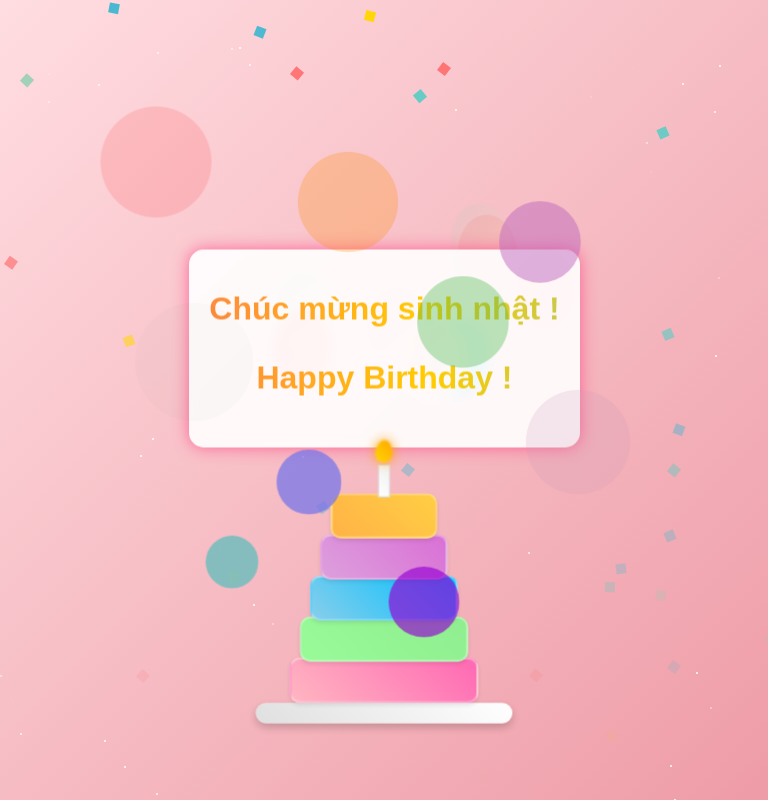
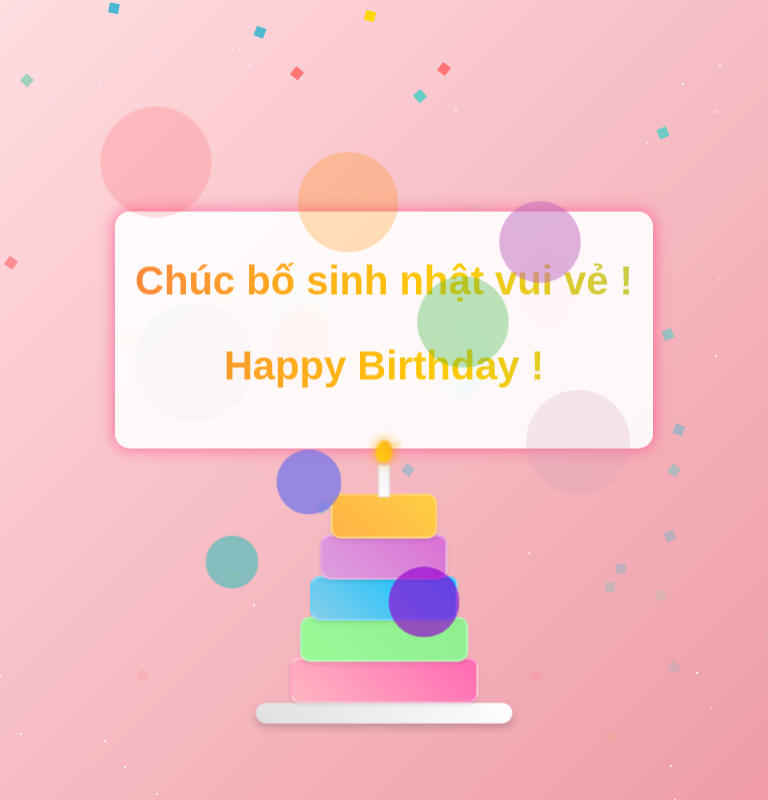
Before and after one commit to minzuy/BirthDate, a React (Vite) app: page / in a window 768 px wide. Built offline with nearby package versions, Linux system fonts and the light colour scheme.

Commit message:
23/02/2025 first commit

```diff
--- a/index.html
+++ b/index.html
@@ -1,10 +1,10 @@
-<!doctype html>
+<!DOCTYPE html>
 <html lang="en">
   <head>
     <meta charset="UTF-8" />
     <link rel="icon" type="image/svg+xml" href="/public/pic1.jpg" />
     <meta name="viewport" content="width=device-width, initial-scale=1.0" />
-    <title>Birth Date </title>
+    <title>Minh Duy's project</title>
   </head>
   <body>
     <div id="root"></div>
--- a/src/App.css
+++ b/src/App.css
@@ -213,6 +213,7 @@ body {
   background: linear-gradient(45deg, #FFB347, #FFCE44);
 }
 
+/* Cải thiện ngọn nến */
 .candle {
   position: absolute;
   bottom: 220px;
@@ -222,8 +223,10 @@ body {
   height: 30px;
   background: linear-gradient(45deg, #ffffff, #f0f0f0);
   border: 1px solid #ddd;
+  z-index: 2;
 }
 
+/* Cải thiện ngọn lửa */
 .flame {
   position: absolute;
   bottom: 255px;
@@ -235,12 +238,66 @@ body {
   border-radius: 50% 50% 50% 50% / 60% 60% 40% 40%;
   box-shadow: 0 0 10px #FFA500;
   filter: blur(1px);
-  animation: flame-dance 0.6s ease-in-out infinite alternate;
+  animation: flame-dance 0.6s ease-in-out infinite alternate, flame-flicker 0.1s infinite alternate;
+  z-index: 3;
 }
 
+/* Hiệu ứng lửa nhấp nháy */
+@keyframes flame-flicker {
+  0%, 100% { opacity: 0.9; }
+  50% { opacity: 1; }
+}
+
+/* Hiệu ứng lửa di chuyển */
 @keyframes flame-dance {
   0% { transform: translateX(-50%) rotate(-5deg) scale(1); }
   100% { transform: translateX(-50%) rotate(5deg) scale(1.1); }
+}
+
+/* Thêm tia sáng xung quanh ngọn lửa */
+.flame::before,
+.flame::after {
+  content: '';
+  position: absolute;
+  width: 100%;
+  height: 100%;
+  border-radius: 50%;
+  background: rgba(255, 165, 0, 0.3);
+  animation: flame-rays 1s ease-out infinite;
+  transform-origin: center;
+}
+
+.flame::before { transform: rotate(45deg); }
+.flame::after { transform: rotate(-45deg); }
+
+@keyframes flame-rays {
+  0% {
+    transform: rotate(0deg) translateY(0) scale(1);
+    opacity: 1;
+  }
+  100% {
+    transform: rotate(360deg) translateY(20px) scale(0);
+    opacity: 0;
+  }
+}
+
+/* Thêm điểm sáng phản chiếu */
+.flame-reflection {
+  position: absolute;
+  bottom: 260px;
+  left: 50%;
+  transform: translateX(-50%);
+  width: 10px;
+  height: 10px;
+  background: rgba(255, 255, 255, 0.5);
+  border-radius: 50%;
+  animation: reflection-glow 1s ease-in-out infinite alternate;
+  z-index: 1;
+}
+
+@keyframes reflection-glow {
+  0% { opacity: 0.5; }
+  100% { opacity: 1; }
 }
 
 /* Hiệu ứng pháo bông */
@@ -314,6 +371,7 @@ body {
   }
 }
 
+/* Responsive cho iPhone 11 (375x812) */
 @media screen and (max-width: 428px) {
   .birthday-card {
     width: 85%;
@@ -389,102 +447,3 @@ body {
     transform: scale(0.8);
   }
 }
-
-/* Landscape mode adjustments */
-@media screen and (max-width: 926px) and (orientation: landscape) {
-  body {
-    background: linear-gradient(135deg, #2c1e26, #1a1116);
-  }
-  .birthday-card {
-    margin-bottom: 10%;
-    transform: scale(0.8);
-  }
-
-  .cake {
-    bottom: 5%;
-    transform: translateX(-50%) scale(0.7);
-  }
-
-  .balloon-cluster {
-    bottom: -15%;
-  }
-
-  @keyframes floatBalloon {
-    0% { transform: translateY(0) rotate(0deg); opacity: 1; }
-    50% { transform: translateY(-100px) rotate(10deg); opacity: 0.8; }
-    100% { transform: translateY(-200px) rotate(-10deg); opacity: 0; }
-  }
-}
-
-/* Larger phones (iPhone 12 Pro Max and up - 428px and up) */
-@media screen and (min-width: 428px) and (max-width: 926px) {
-  .birthday-card {
-    width: 90%;
-    max-width: 400px;
-  }
-
-  .birthday-card h1, .birthday-card h2 {
-    font-size: 2rem;
-  }
-}
-
-/* Tablet adjustments for better scaling */
-@media screen and (min-width: 768px) and (max-width: 1024px) and (prefers-color-scheme: dark) {
-  .birthday-card {
-    width: 70%;
-    max-width: 500px;
-    padding: 25px;
-  }
-
-  .cake {
-    transform: translateX(-50%) scale(1.2);
-    bottom: 12%;
-  }
-
-  .balloon-cluster {
-    width: 360px;
-    height: 480px;
-  }
-
-  .balloon {
-    width: 72px;
-    height: 96px;
-  }
-}
-
-/* High-end devices with notch considerations */
-@supports (padding: max(0px)) {
-  .birthday-card {
-    padding-left: max(20px, env(safe-area-inset-left));
-    padding-right: max(20px, env(safe-area-inset-right));
-    padding-bottom: max(20px, env(safe-area-inset-bottom));
-  }
-}
-
-/* Dark mode support */
-@media (prefers-color-scheme: dark) {
-  body {
-    background: linear-gradient(135deg, #2c1e26, #1a1116);
-  }
-
-  .birthday-card {
-    background: rgba(255, 255, 255, 0.8);
-  }
-
-  .plate {
-    background: linear-gradient(45deg, #c0c0c0, #e0e0e0);
-  }
-}
-
-/* Performance optimizations for animations */
-@media (prefers-reduced-motion: reduce) {
-  .birthday-card,
-  .cake,
-  .balloon,
-  .firework,
-  .sparkle,
-  .flame {
-    animation-duration: 0.5s;
-    transition-duration: 0.5s;
-  }
-}
--- a/src/App.jsx
+++ b/src/App.jsx
@@ -39,7 +39,7 @@ function App() {
       </div>
 
       <div className="birthday-card">
-        <h1>Chúc mừng sinh nhật !</h1>
+        <h1>Chúc bố sinh nhật vui vẻ !</h1>
         <h2>Happy Birthday !</h2>
       </div>
 
@@ -65,6 +65,7 @@ function App() {
         <div className="layer layer5"></div>
         <div className="candle"></div>
         <div className="flame"></div>
+        <div className="flame-reflection"></div>
       </div>
 
       <div className="fireworks">
```
